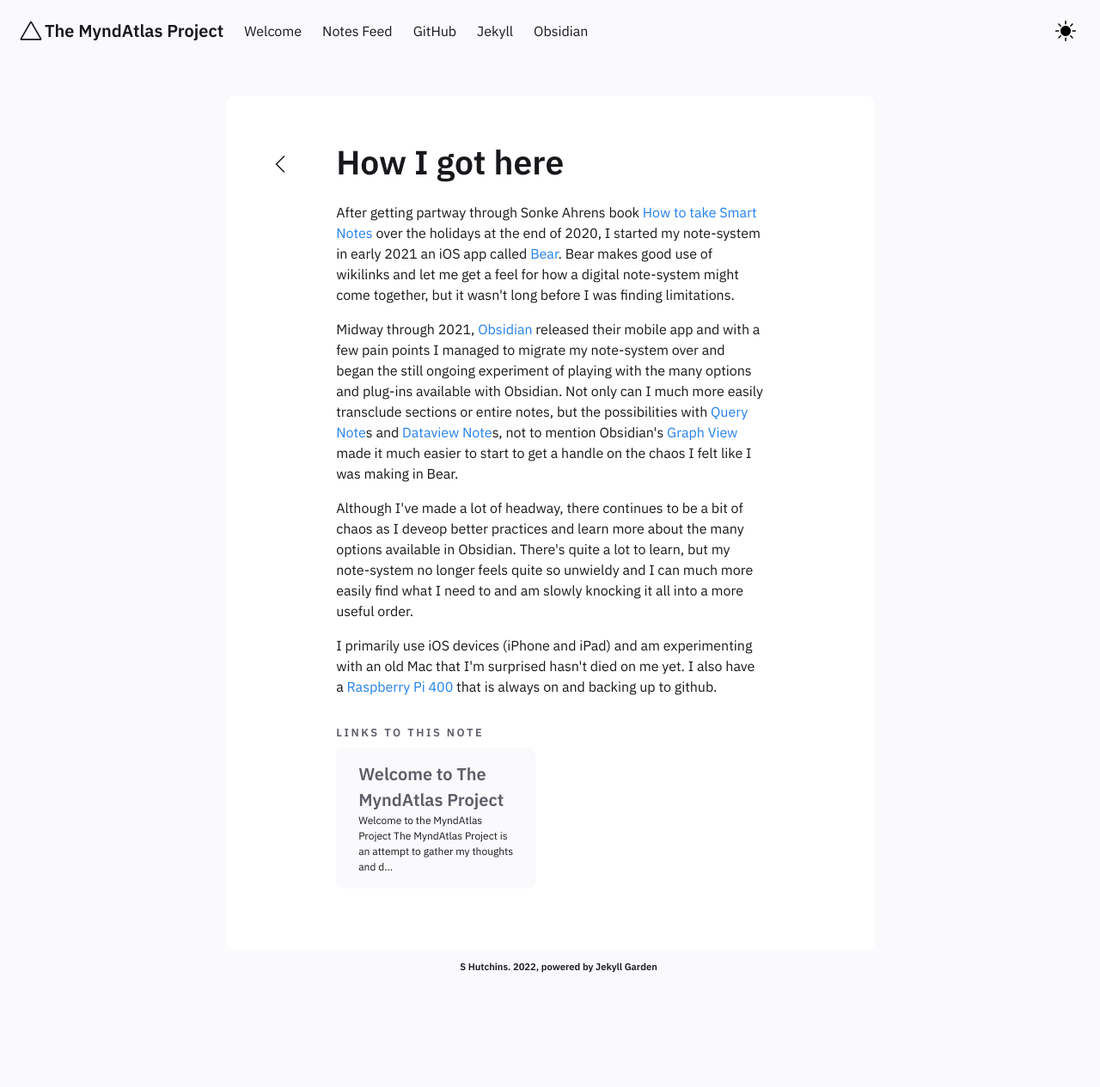
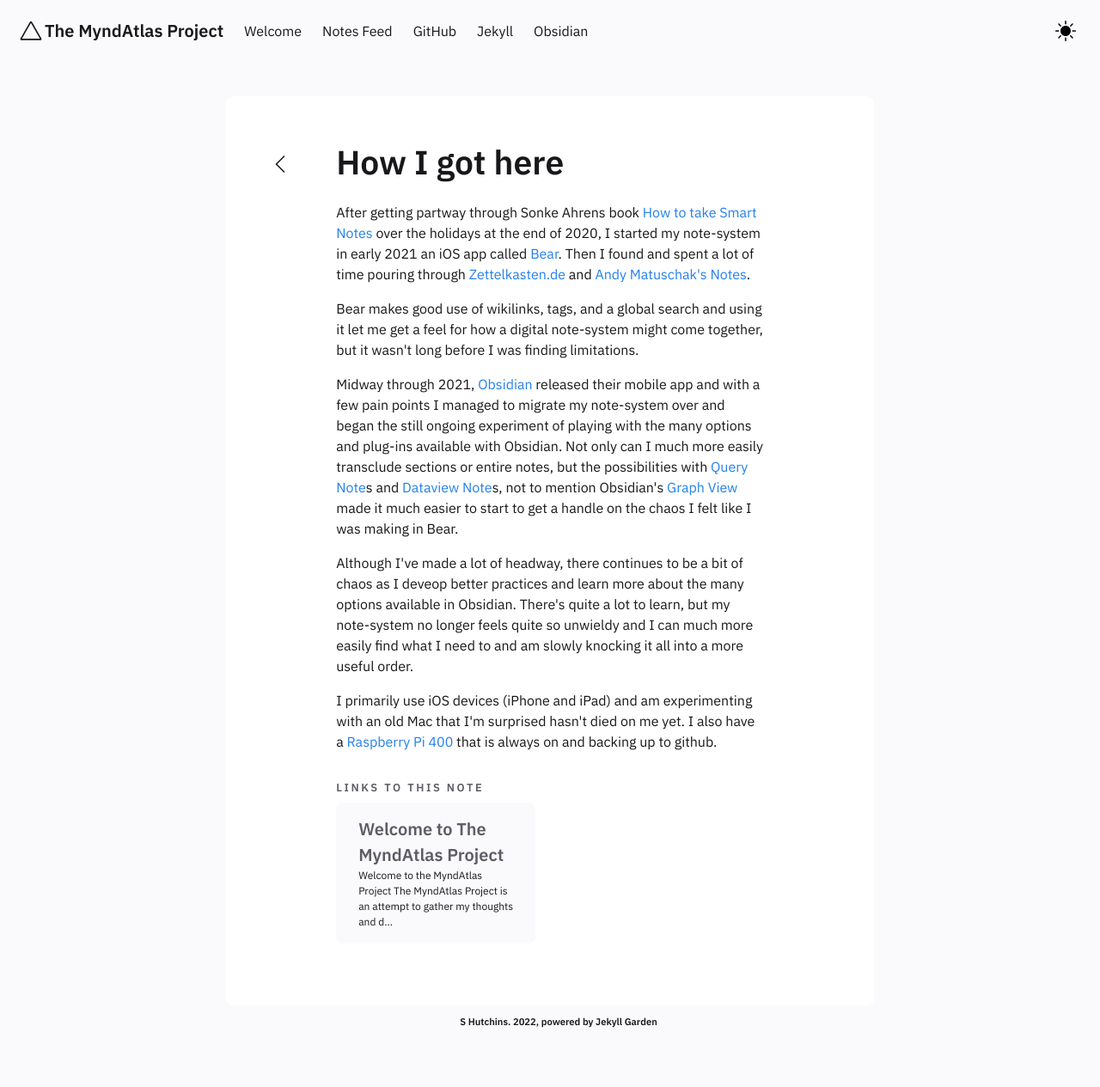
Before and after one commit to myndatlas/myndatlas.github.io, a Jekyll site: the page built from _notes/Public/How I got here.md, in a window 1280 px wide. Shown: the whole page at 86% size. Built offline with Jekyll 4.4.1, drawn with Linux system fonts in a browser that asks for light colours; before the commit the page ends 1201 px from its top, so only the background shows below that.

Commit message:
vault backup: 2022-04-13 13:32:25

```diff
--- a/_notes/Public/How I got here.md
+++ b/_notes/Public/How I got here.md
@@ -1,11 +1,13 @@
 ---
 title: "How I got here"
 notetype : feed
-date : 10-04-2022
+date : 13-04-2022
 ---
 # How I got here
 
-After getting partway through Sonke Ahrens book [How to take Smart Notes](https://takesmartnotes.com/) over the holidays at the end of 2020, I started my note-system in early 2021 an iOS app called [Bear](https://bear.app/). Bear makes good use of wikilinks and let me get a feel for how a digital note-system might come together, but it wasn't long before I was finding limitations.
+After getting partway through Sonke Ahrens book [How to take Smart Notes](https://takesmartnotes.com/) over the holidays at the end of 2020, I started my note-system in early 2021 an iOS app called [Bear](https://bear.app/). Then I found and spent a lot of time pouring through [Zettelkasten.de](https://zettelkasten.de/posts/overview/) and [Andy Matuschak's Notes](https://notes.andymatuschak.org/About_these_notes).
+
+Bear makes good use of wikilinks, tags, and a global search and using it let me get a feel for how a digital note-system might come together, but it wasn't long before I was finding limitations.
 
 Midway through 2021, [Obsidian](https://obsidian.md/) released their mobile app and with a few pain points I managed to migrate my note-system over and began the still ongoing experiment of playing with the many options and plug-ins available with Obsidian. Not only can I much more easily transclude sections or entire notes, but the possibilities with [[Query Note]]s and [[Dataview Note]]s, not to mention Obsidian's [Graph View](https://help.obsidian.md/Plugins/Graph+view) made it much easier to start to get a handle on the chaos I felt like I was making in Bear.
 
```
